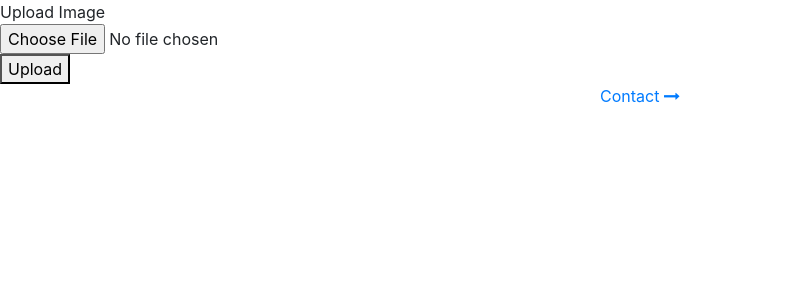
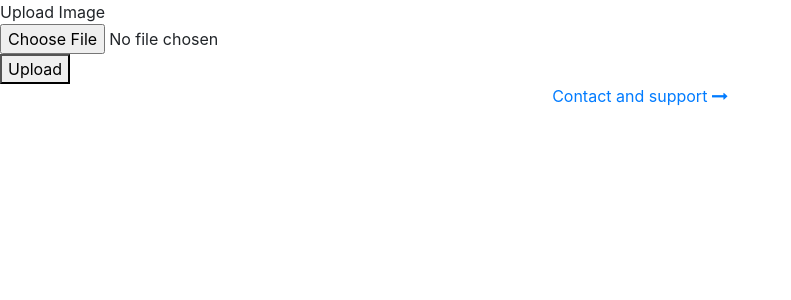
Before and after one commit to lthnh15032001/ocr-identify-document, a Flask app: template app/templates/upload_image.html in a window 1280 px wide. Shown: the top 300 px of the page, without its empty margins (0-791 px from the left). Run offline with Flask 2, Linux system fonts and the light colour scheme; the template is opened without the code that fills it, so the values that code supplies are empty; some libraries are stand-ins or nearby versions.

Commit message:
thêm contact

```diff
--- a/app/templates/upload_image.html
+++ b/app/templates/upload_image.html
@@ -39,8 +39,8 @@
 					</div>
 
 					<div class="text-center p-t-136">
-						<a class="txt2" href="https://www.facebook.com/phamvanhanh2000" target="_blank">
-							Contact
+						<a class="txt2" href="https://www.facebook.com/huysmith.it" target="_blank">
+							Contact and support
 							<i class="fa fa-long-arrow-right m-l-5" aria-hidden="true"></i>
 						</a>
 					</div>
```
